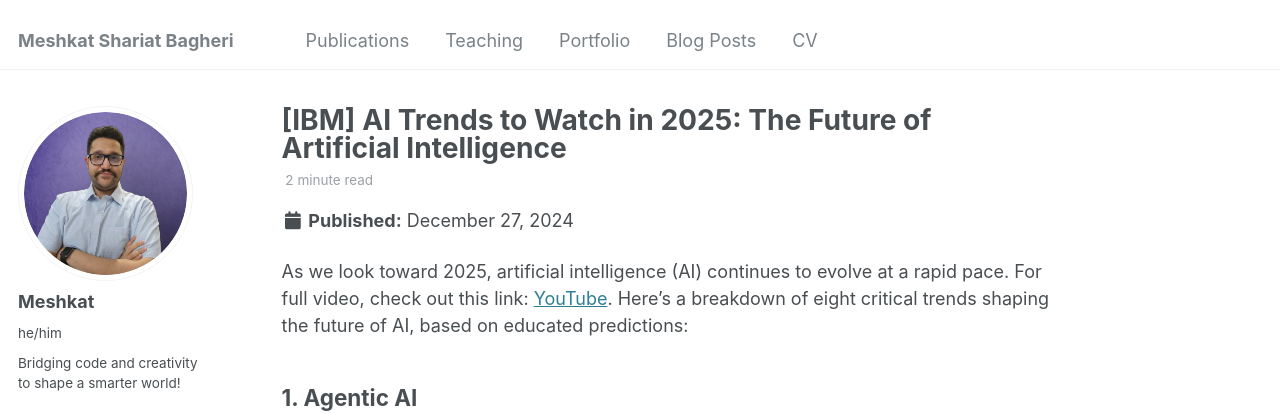
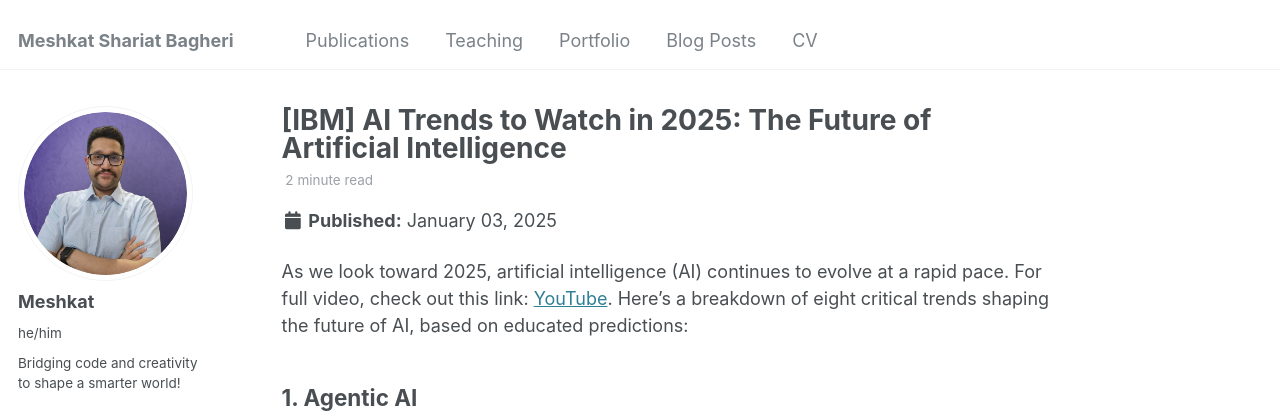
Before and after one commit to MeshkatShB/meshkatshb.github.io, a Jekyll site: the page built from _posts/2025-01-03-ai-trends-2025.md, in a window 1280 px wide and 900 px high. Shown: the top 413 px of the window. Built offline with Jekyll 4.4.1, drawn with Linux system fonts in a browser that asks for light colours; some web fonts are replaced.

Commit message:
hotfix: update date of blog to today

```diff
--- a/_posts/2025-01-03-ai-trends-2025.md
+++ b/_posts/2025-01-03-ai-trends-2025.md
@@ -1,6 +1,6 @@
 ---
 title: "[IBM] AI Trends to Watch in 2025: The Future of Artificial Intelligence"
-date: 2024-12-27
+date: 2025-01-03
 permalink: /posts/2025/01/ai-trends-2025/
 tags:
   - AI Trends
```
